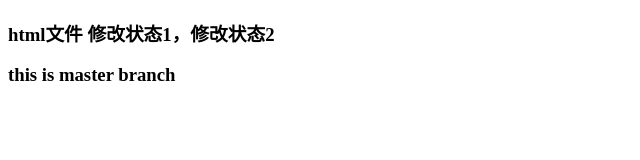
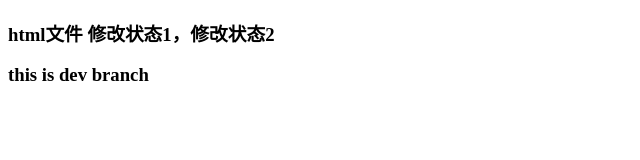
Before and after one commit to jobsleechina505/demo, a plain HTML site: page index.html in a window 1280 px wide. Shown: the full height of the page, 0-640 px from the left. Drawn offline with Linux system fonts and the light colour scheme.

Commit message:
dev branch

```diff
--- a/index.html
+++ b/index.html
@@ -6,6 +6,6 @@
 </head>
 <body>
 	<h3>html文件  修改状态1，修改状态2</h3>
-	<h3>this is master branch</h3>
+	<h3>this is dev branch</h3>
 </body>
 </html>
```
